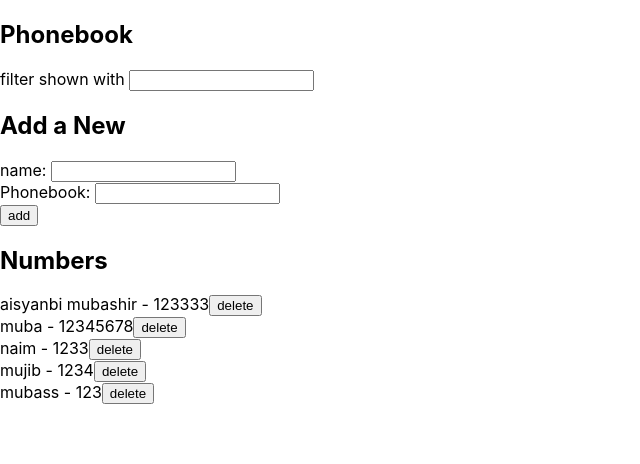
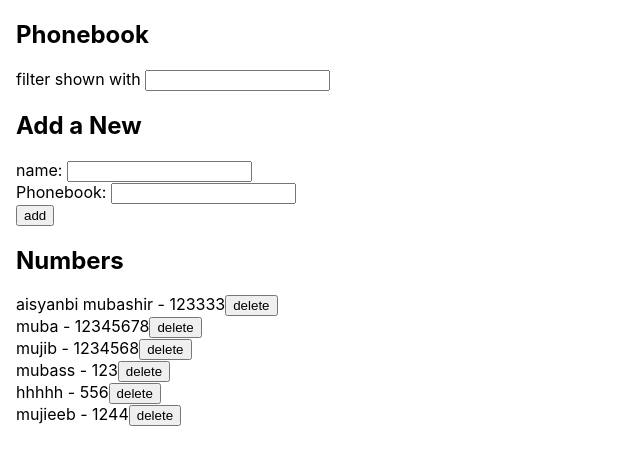
Before and after one commit to Hemsleek/fs-Open-Ex, a React (Create React App) app in the folder part2/phonebook/: page / in a window 1280 px wide. Shown: the top 464 px of the page, without its empty margins (0-640 px from the left). Built offline with nearby package versions, Linux system fonts and the light colour scheme; data requests are answered from the project's data file.

Commit message:
feat: message Notifications

```diff
--- a/part2/phonebook/db.json
+++ b/part2/phonebook/db.json
@@ -11,19 +11,24 @@
       "id": 8
     },
     {
-      "name": "naim",
-      "number": "1233",
-      "id": 9
-    },
-    {
       "name": "mujib",
-      "number": "1234",
+      "number": "1234568",
       "id": 10
     },
     {
       "name": "mubass",
       "number": "123",
       "id": 11
+    },
+    {
+      "name": "hhhhh",
+      "number": "556",
+      "id": 12
+    },
+    {
+      "name": "mujieeb",
+      "number": "1244",
+      "id": 13
     }
   ]
 }
--- a/part2/phonebook/src/App.css
+++ b/part2/phonebook/src/App.css
@@ -1,2 +1,3 @@
 .App {
+    padding:0 1rem;
 }
--- a/part2/phonebook/src/App.js
+++ b/part2/phonebook/src/App.js
@@ -3,16 +3,17 @@ import React,{useState , useEffect} from 'react'
 import FilterForm from './components/FilterForm';
 import PersonForm from './components/PersonForm';
 import Persons from './components/Persons';
+import personService from './services';
+import Notification from './components/Notification'
 
 import './App.css';
-import personService from './services';
 
 function App() {
   const [ newName, setNewName ] = useState('')
   const [ newNumber, setNewNumber ] = useState('')
   const [filtered , setFiltered] = useState('')
   const [persons, setPersons] = useState([])
-
+  const [message , setMessage] = useState(null)
   useEffect(() => {
     personService.getAllPerson().then(response =>setPersons(response.data))
       .catch(err => console.log(err))
@@ -29,7 +30,14 @@ function App() {
       const numberUpdate = window.confirm(`${newName} is already added to the phonebook,replace the old nimber with a new one`)
       if(numberUpdate){
         const personUpdate={...personExist, number:newNumber}
-        personService.updatePerson(personExist.id,personUpdate).then(response=> {setPersons(persons.map(person => person.id === personExist.id? personUpdate : person ))}).catch(err=> console.log(err))
+        personService.updatePerson(personExist.id,personUpdate).then(response=> {
+          setPersons(persons.map(person => person.id === personExist.id? personUpdate : person ))
+          setMessage(`Updated ${personUpdate.name}`)
+
+          setTimeout(() =>{
+            setMessage(null)
+          },3000)
+        }).catch(err=> console.log(err))
       }
       return null
     }
@@ -41,8 +49,12 @@ function App() {
 
     personService.addPerson(newPerson).then(response =>{
       setPersons(persons.concat(response.data))
+      setMessage(`Added ${newPerson.name}`)
       setNewName('')
       setNewNumber('')
+      setTimeout(() =>{
+        setMessage(null)
+      },3000)
 
     } )
       .catch(err => console.log(err))
@@ -54,7 +66,14 @@ function App() {
     if(!(window.confirm(`Delete ${person.name} ?`))) return null
 
     personService.deletePerson(id)
-      .then(() =>{ setPersons(persons.filter(person => person.id!==id)) })
+      .then(() =>{
+        setPersons(persons.filter(person => person.id!==id))
+        setMessage(`Removed ${person.name}`)
+
+        setTimeout(() =>{
+          setMessage(null)
+        },3000)
+      })
       .catch(err => console.log(err))
   }
 
@@ -62,6 +81,7 @@ function App() {
   return (
     <div className="App">
       <h2>Phonebook</h2>
+      <Notification message = {message} />
        <FilterForm  filtered={filtered} setFiltered = {setFiltered} />
         <h2>Add a New</h2>
        <PersonForm newName = {newName} newNumber={newNumber} setNewNumber={setNewNumber} setNewName = {setNewName} handleSubmit={handleSubmit}  />
--- /dev/null
+++ b/part2/phonebook/src/components/Notification.css
@@ -0,0 +1,11 @@
+.Notification{
+    margin-bottom:1rem;
+    padding:.7rem .5rem;
+    font-weight:600;
+    color:green;
+    font-size:1.3rem;
+    border:2px solid green;
+    max-width:50%;
+    border-radius: .3rem;
+
+}
--- /dev/null
+++ b/part2/phonebook/src/components/Notification.jsx
@@ -0,0 +1,14 @@
+import React from 'react'
+import './Notification.css'
+
+function Notification({message}) {
+    if(message=== null) return null
+
+    return (
+        <div className="Notification">
+            { message }
+        </div>
+    )
+}
+
+export default Notification
```
Also changed, not shown: 1 other file (tests, documents, lock files or other folders).
